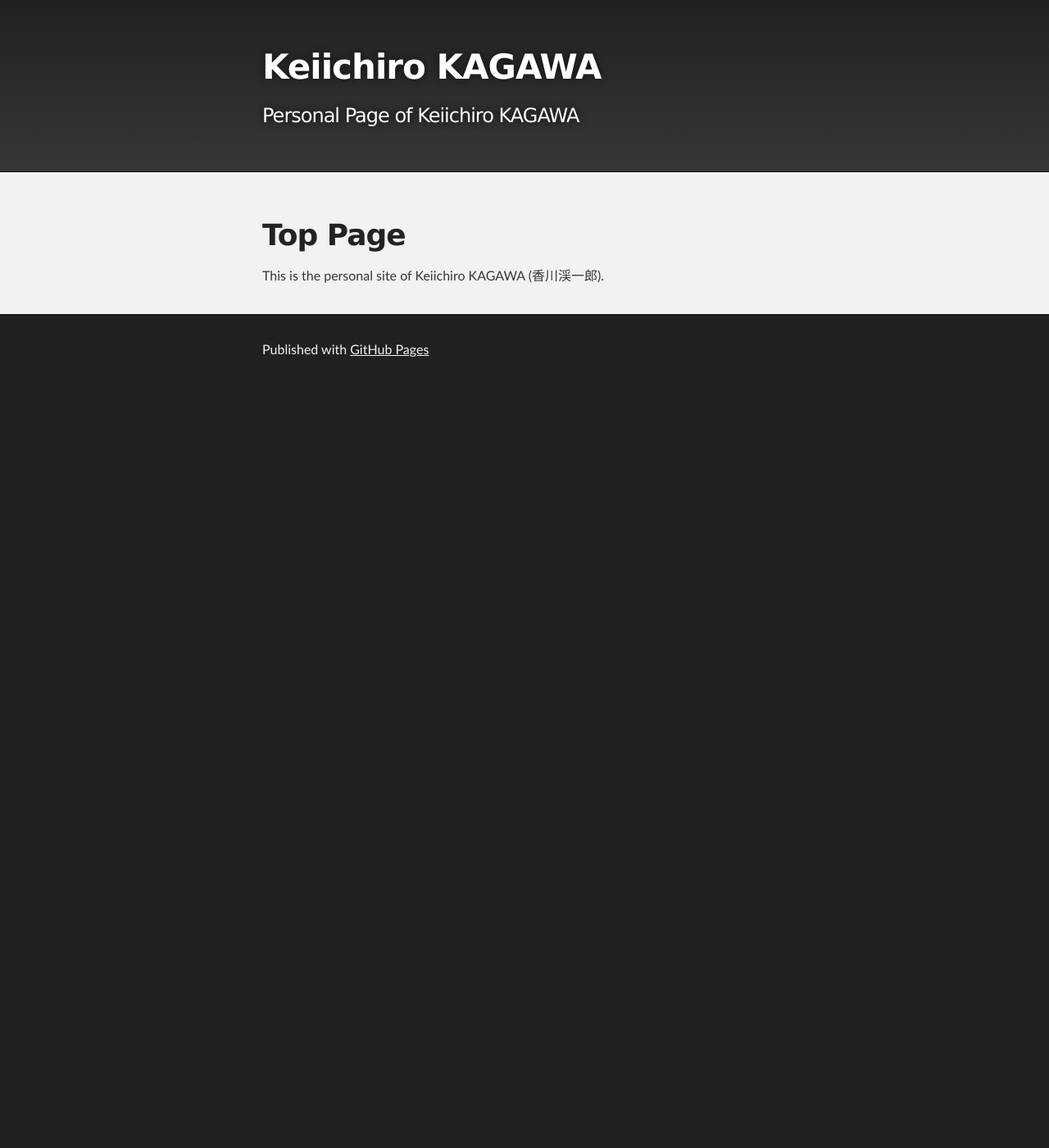
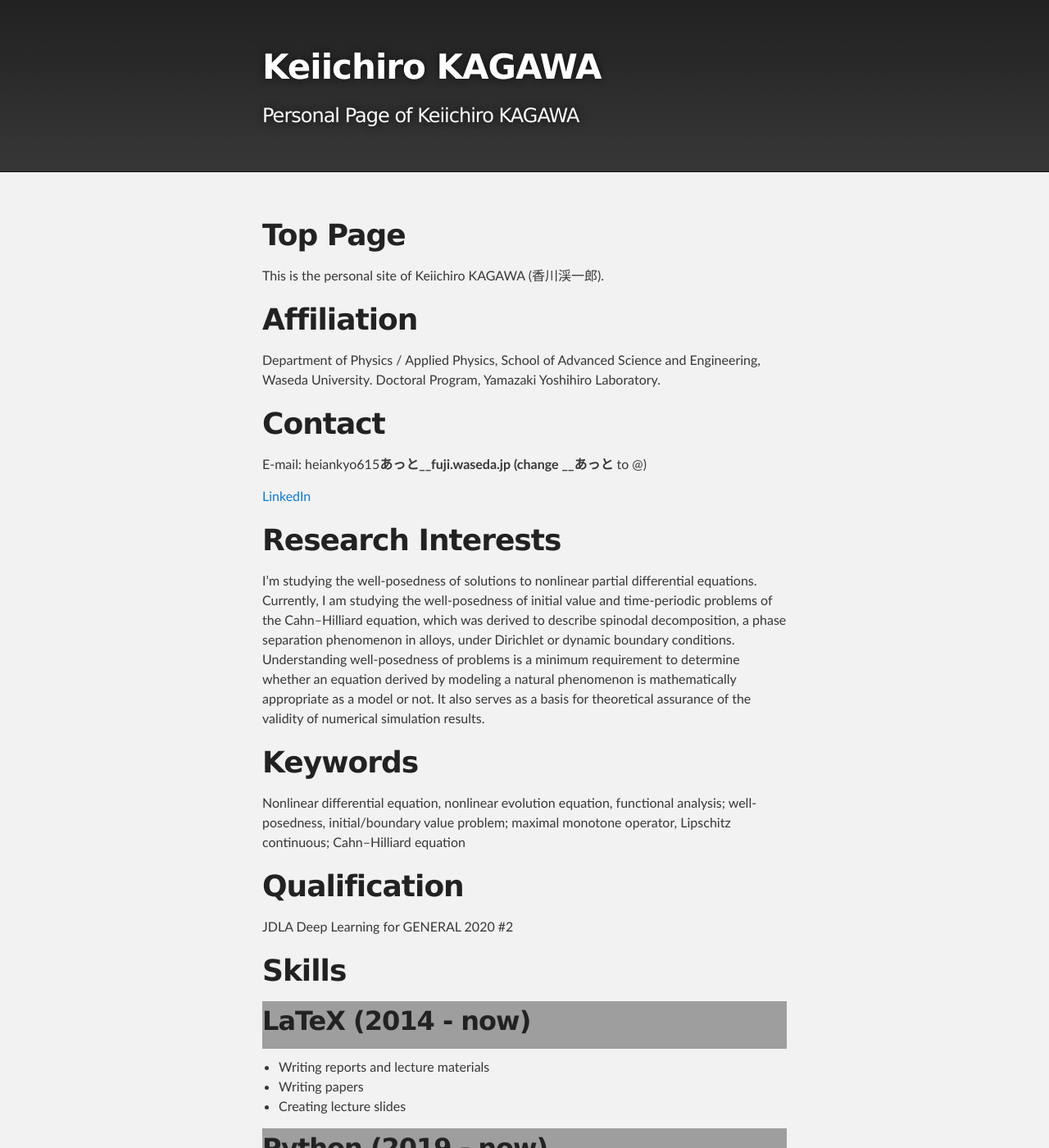
Before and after one commit to k16kgw/k16kgw.github.io, a Jekyll site: the page built from index.md, in a window 1280 px wide and 1400 px high. Shown: the whole window at 82% size. Built offline with Jekyll 4.4.1, drawn with Linux system fonts in a browser that asks for light colours; Markdown is read by kramdown in place of the engine named in the settings; some of the changed text lies outside the part shown; grey boxes are pictures that could not be loaded.

Commit message:
Update index.md

```diff
--- a/index.md
+++ b/index.md
@@ -7,3 +7,47 @@ title: top page
 # Top Page
 
 This is the personal site of Keiichiro KAGAWA (香川渓一郎).
+
+# Affiliation
+
+Department of Physics / Applied Physics, School of Advanced Science and Engineering, Waseda University.
+Doctoral Program, Yamazaki Yoshihiro Laboratory.
+
+# Contact
+
+E-mail: heiankyo615__あっと__fuji.waseda.jp (change __あっと__ to @)
+
+[LinkedIn](https://www.linkedin.com/in/%E6%B8%93%E4%B8%80%E9%83%8E-%E9%A6%99%E5%B7%9D-78768a183/)
+
+# Research Interests
+
+I'm studying the well-posedness of solutions to nonlinear partial differential equations. Currently, I am studying the well-posedness of initial value and time-periodic problems of the Cahn–Hilliard equation, which was derived to describe spinodal decomposition, a phase separation phenomenon in alloys, under Dirichlet or dynamic boundary conditions. Understanding well-posedness of problems is a minimum requirement to determine whether an equation derived by modeling a natural phenomenon is mathematically appropriate as a model or not. It also serves as a basis for theoretical assurance of the validity of numerical simulation results.
+
+# Keywords
+
+Nonlinear differential equation, nonlinear evolution equation, functional analysis;
+well-posedness, initial/boundary value problem;
+maximal monotone operator, Lipschitz continuous;
+Cahn–Hilliard equation
+
+# Qualification
+
+JDLA Deep Learning for GENERAL 2020 #2
+
+# Skills
+
+## LaTeX (2014 - now)
+
+- Writing reports and lecture materials
+- Writing papers
+- Creating lecture slides
+
+## Python (2019 - now)
+
+- Simple numerical simulation
+- Basic data analysis using pandas
+- Simple program to manage files in a PC
+
+# Updates
+
+- 2021/07/25    I published this page.
```
